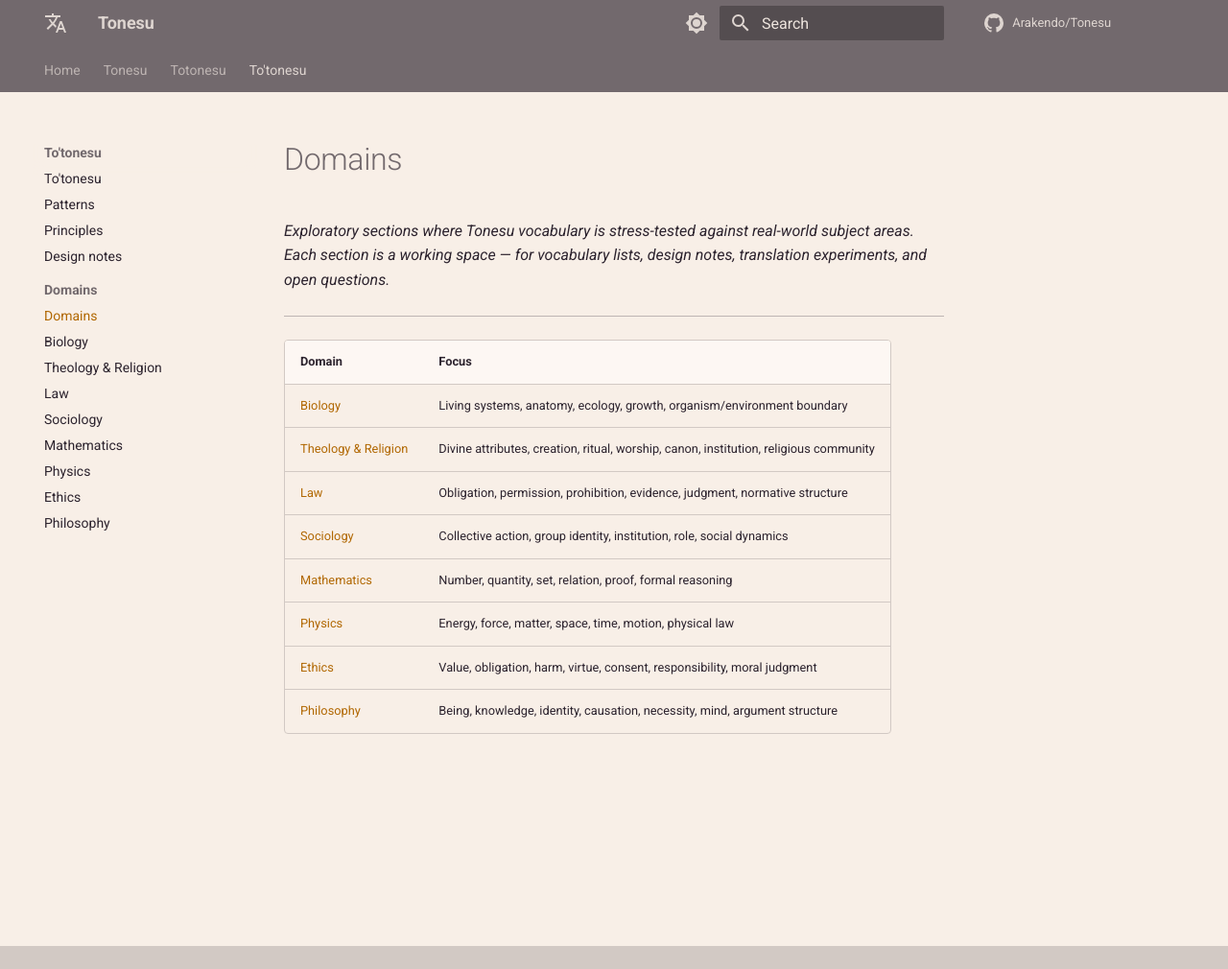
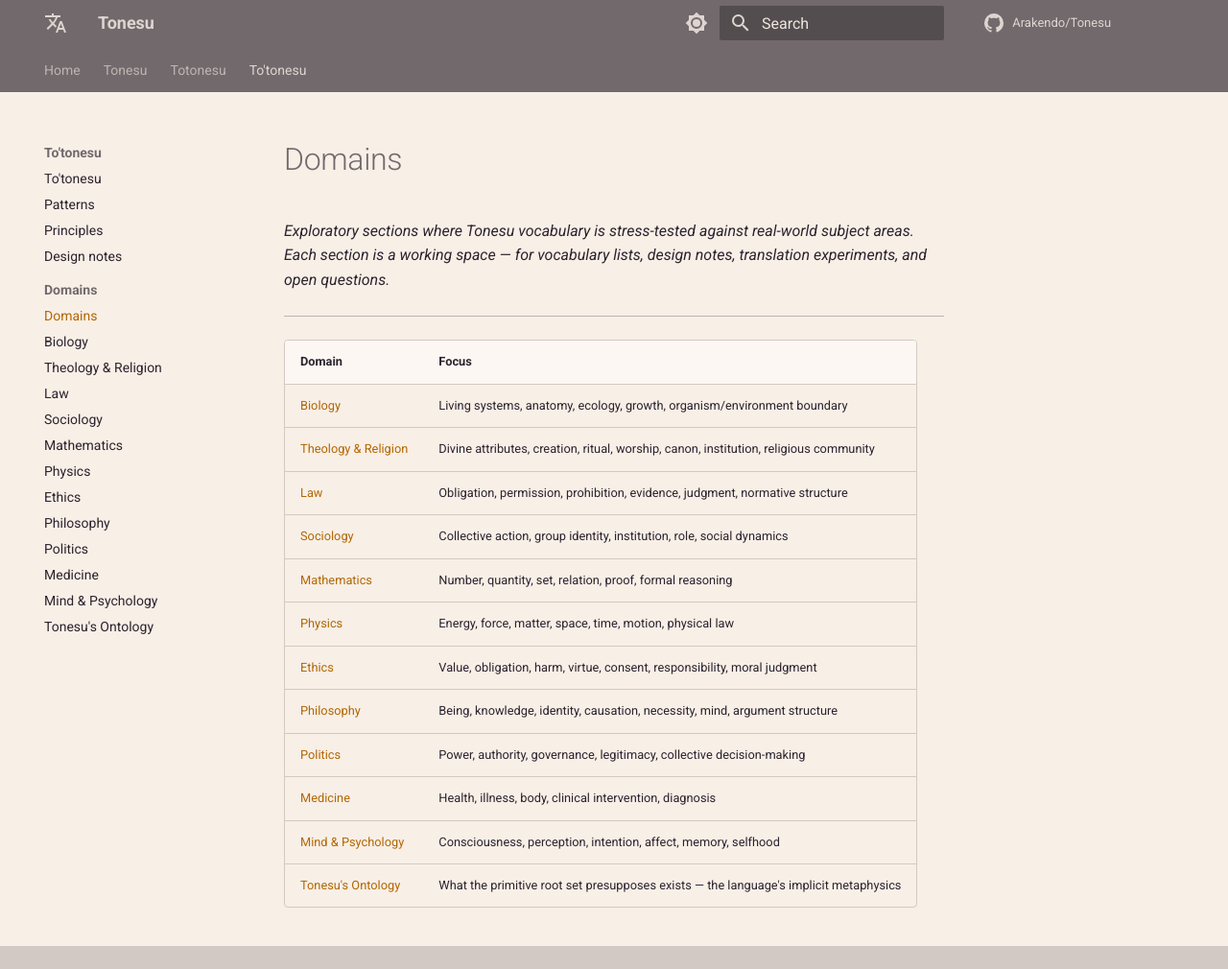
Before and after one commit to Arakendo/Tonesu, an MkDocs documentation site: the page built from www/docs/to-tonesu/domains/index.md, in a window 1280 px wide and 1010 px high. Shown: the whole window at 96% size. Built offline with MkDocs 1.6.1 and Material for MkDocs 9.7.7, drawn with Linux system fonts in a browser that asks for light colours; comment, search, counter and statistics services are not loaded.

Commit message:
To'tonesu Domains: add Politics, Medicine, Mind, and Tonesu's Ontology

```diff
--- a/mkdocs.yml
+++ b/mkdocs.yml
@@ -82,6 +82,10 @@ nav:
       - Physics: to-tonesu/domains/physics.md
       - Ethics: to-tonesu/domains/ethics.md
       - Philosophy: to-tonesu/domains/philosophy.md
+      - Politics: to-tonesu/domains/politics.md
+      - Medicine: to-tonesu/domains/medicine.md
+      - Mind & Psychology: to-tonesu/domains/mind.md
+      - "Tonesu's Ontology": to-tonesu/domains/ontology.md
 
 markdown_extensions:
   - admonition
--- a/www/docs/to-tonesu/domains/index.md
+++ b/www/docs/to-tonesu/domains/index.md
@@ -18,3 +18,7 @@ title: Domains
 | [Physics](physics.md) | Energy, force, matter, space, time, motion, physical law |
 | [Ethics](ethics.md) | Value, obligation, harm, virtue, consent, responsibility, moral judgment |
 | [Philosophy](philosophy.md) | Being, knowledge, identity, causation, necessity, mind, argument structure |
+| [Politics](politics.md) | Power, authority, governance, legitimacy, collective decision-making |
+| [Medicine](medicine.md) | Health, illness, body, clinical intervention, diagnosis |
+| [Mind & Psychology](mind.md) | Consciousness, perception, intention, affect, memory, selfhood |
+| [Tonesu's Ontology](ontology.md) | What the primitive root set presupposes exists — the language's implicit metaphysics |
```
Also changed, not shown: www/docs/to-tonesu/domains/medicine.md (added, +17 -0 lines), www/docs/to-tonesu/domains/mind.md (added, +17 -0 lines), www/docs/to-tonesu/domains/ontology.md (added, +43 -0 lines), www/docs/to-tonesu/domains/politics.md (added, +17 -0 lines).
